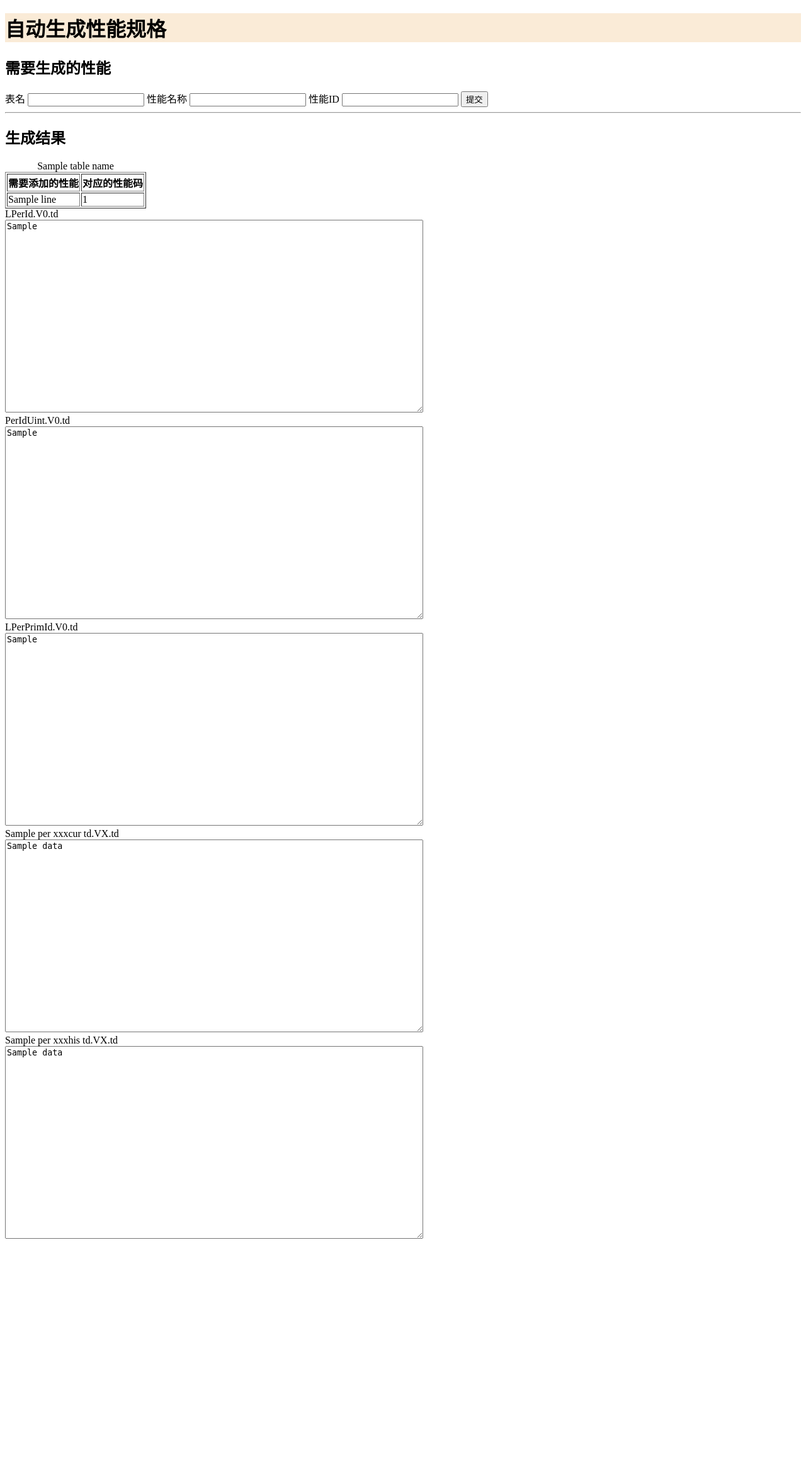
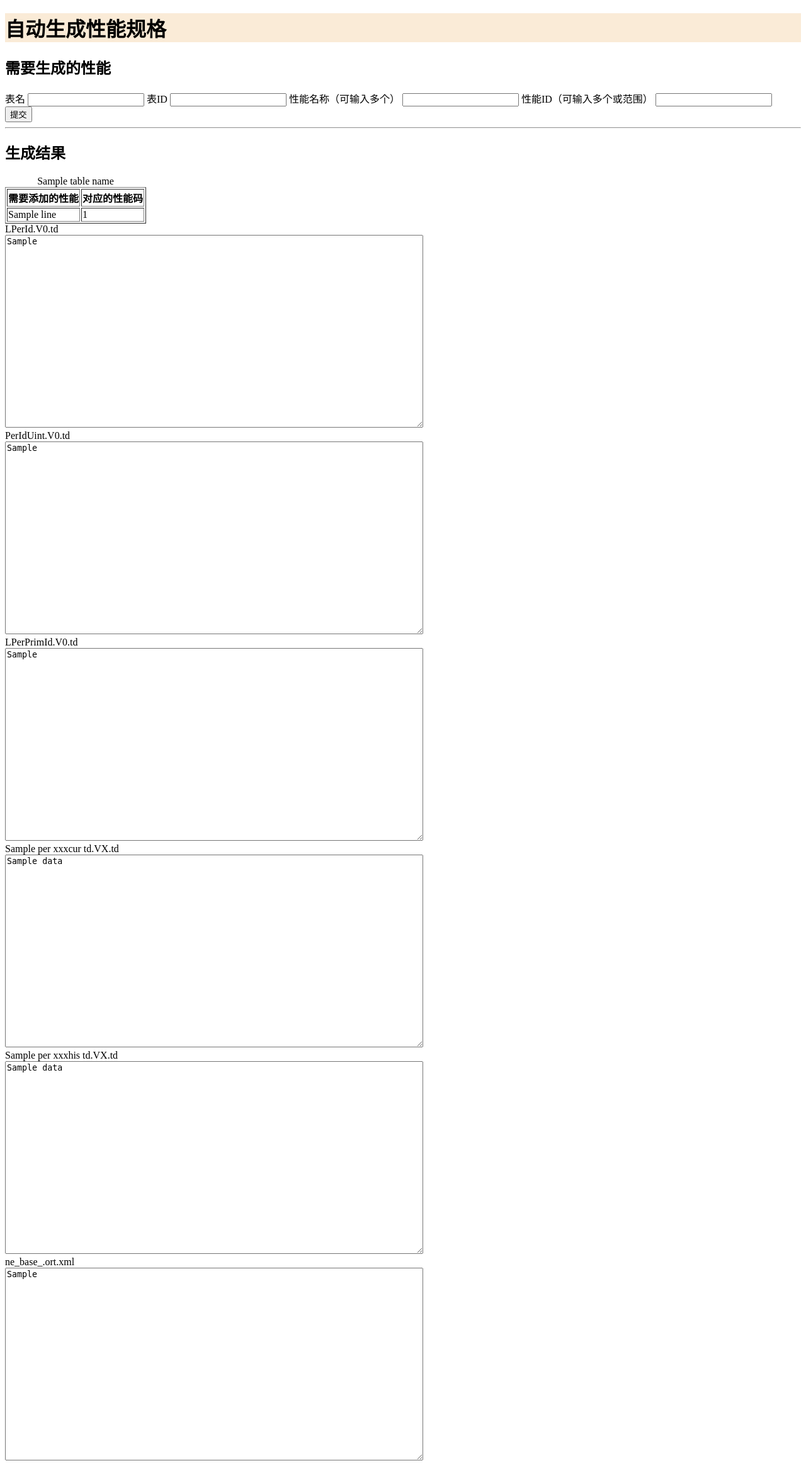
Before and after one commit to lightthgil/textPer, a Django app: template templates/index.html in a window 1280 px wide. Shown: the whole page at 63% size. Before the commit the page ends 1967 px from the top, so only its background shows below. Run offline with Django 3.2, Linux system fonts and the light colour scheme; the template is opened without the code that fills it: most values are stand-ins (such as "Sample title", 1, 10 or a date in 2020).

Commit message:
实现ne_base.otr.xml

```diff
--- a/templates/index.html
+++ b/templates/index.html
@@ -10,9 +10,11 @@
         <form action="/index/" method="post">{% csrf_token %}
             <label>表名</label>
             <input type="text" name="requestPerTabelName"/>
-            <label>性能名称</label>
+            <label>表ID</label>
+            <input type="text" name="requestPerTabelId"/>
+            <label>性能名称（可输入多个）</label>
             <input type="text" name="requestPerName"/>
-            <label>性能ID</label>
+            <label>性能ID（可输入多个或范围）</label>
             <input type="text" name="requestPerId"/>
             <input type="submit" value="提交"/>
         </form>
@@ -53,6 +55,10 @@
     <br>
     <textarea rows="20" cols="80">{{ PerXXXHisTd.data }}</textarea>
     <br>
+    <label>ne_base_.ort.xml</label>
+    <br>
+    <textarea rows="20" cols="80">{{ neBaseOtrXml }}</textarea>
+    <br>
 
     <script src="/static/js/jquery-1.12.4.js"></script>
 </body>
```
Also changed, not shown: spec/views.py (+39 -25 lines), 1 other file.
